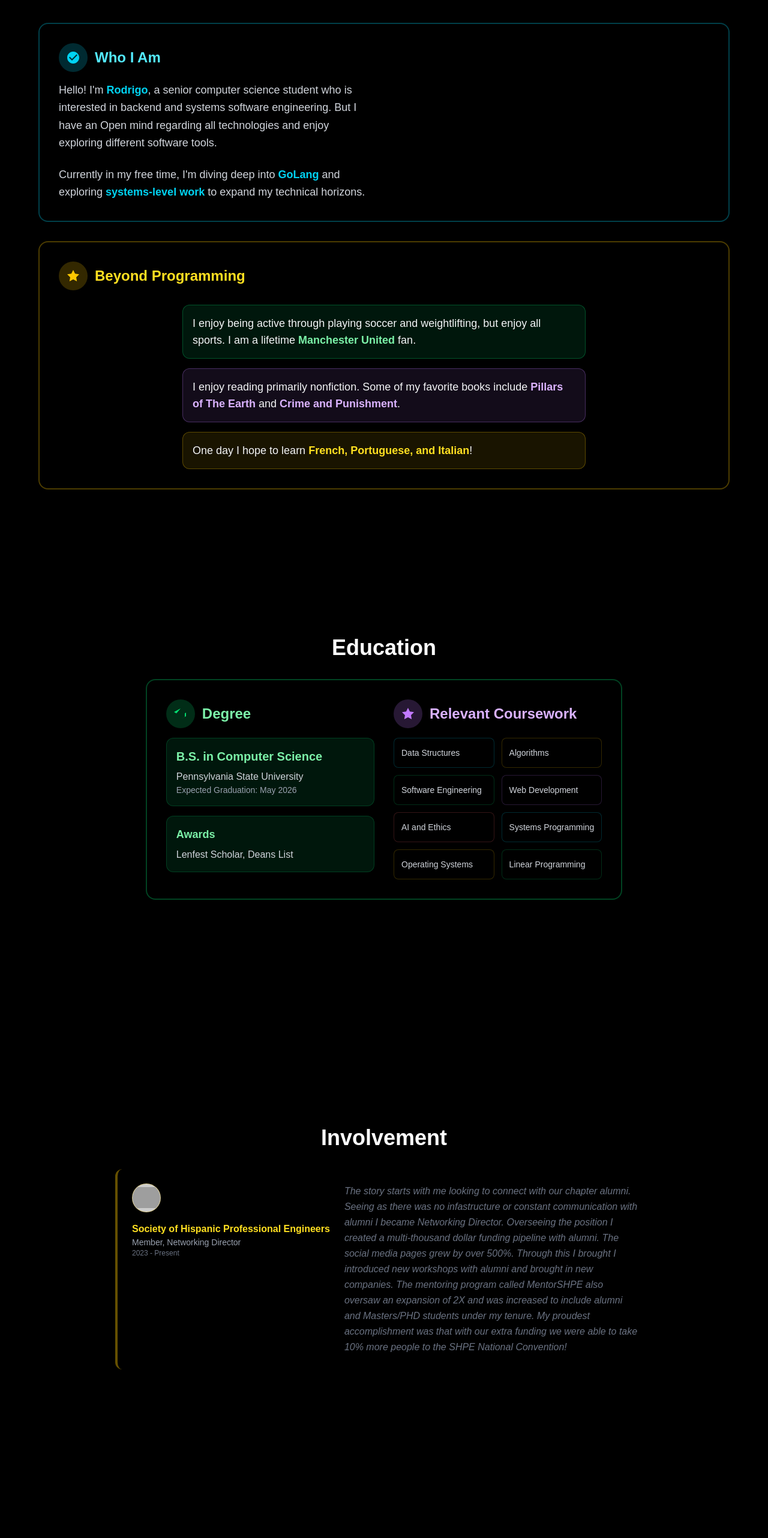
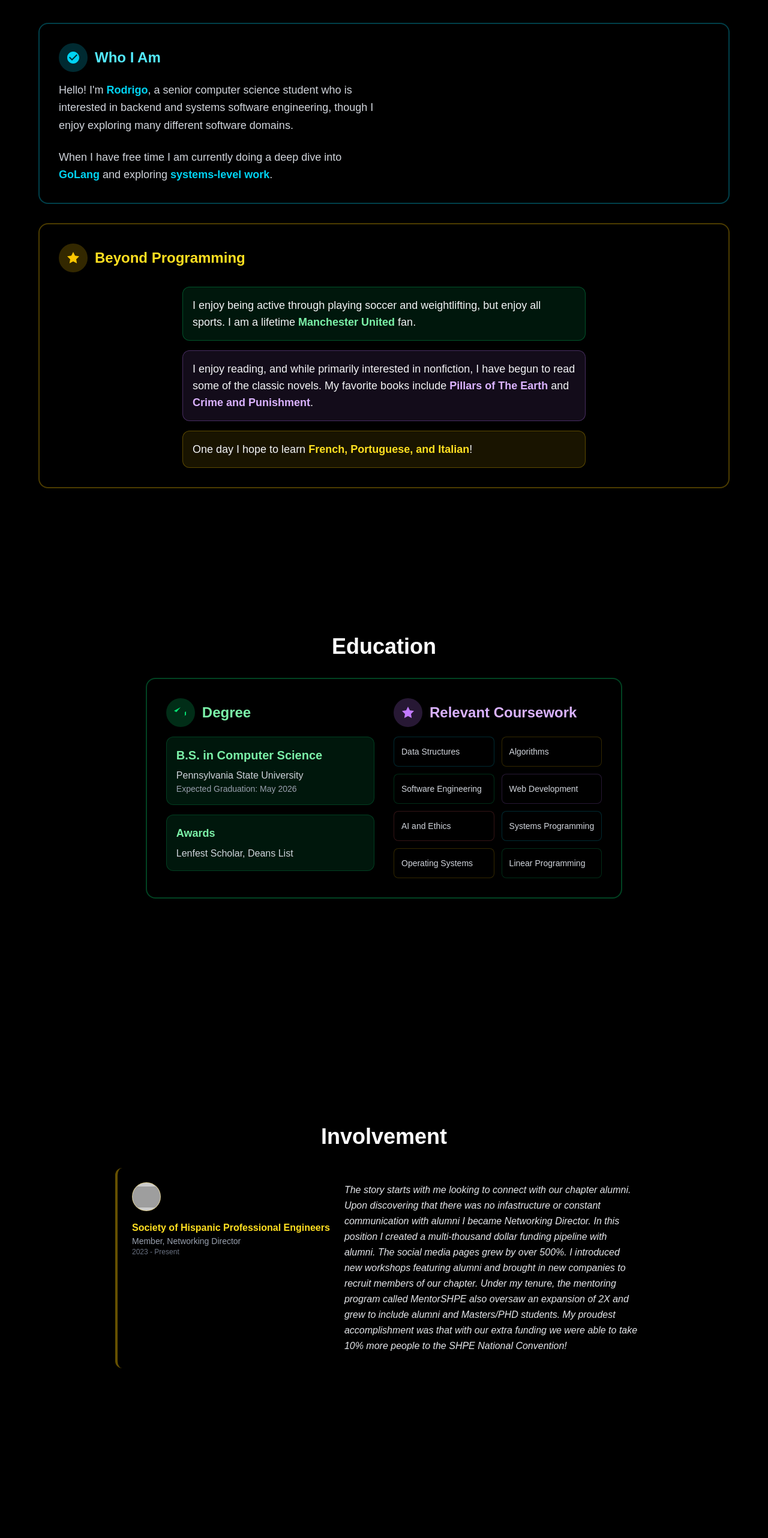
Before and after one commit to rgarcia2304/personal-portfolio, a Next.js app: page / in a window 1280 px wide. Shown: the part 962-3526 px from the top of the page at 60% size. Built offline with nearby package versions, Linux system fonts and the light colour scheme; grey boxes are pictures that could not be loaded.

Commit message:
GRAMMAR-UPDATE

```diff
--- a/src/app/page.tsx
+++ b/src/app/page.tsx
@@ -139,10 +139,10 @@ const groupedProjects = [
         technologies: ["C", "Linux", "Networking", "LRU Cache"],
       },
       {
-        title: "C CLI Utility Suite",
-        date: "May 2024 - June 2024",
+        title: "Mini Shell",
+        date: "March 2025 - April 2025",
         description:
-          "Developed a suite of command-line utilities in C for Linux, including file manipulation, process management, and custom scripting tools. Focused on robust error handling, efficient memory usage, and user-friendly CLI design. Demonstrated proficiency in low-level systems programming and Unix tool conventions.",
+          "Emulated core UNIX shell behavior by developing a custom Bash-like environment supporting process creation, directory navigation, piping, I/O redirection, and conditional, sequential, and parallel command execution.",
         technologies: ["C", "Linux", "CLI", "Systems Programming"],
       },
       {
@@ -415,7 +415,7 @@ const experienceEntries = [
     logo: "https://assets.amazon.science/fb/1c/07d25693486eb3d6b49091864af7/amazonscience-squidink.svg",
     color: "orange", // Amazon orange
     description:
-      "One of seven students selected to go work in Metz, France in the Amazon SURE program with Amazon and Georgia tech. Developed sensor monitor supporting team of 4 engineers. Gained exposure to working with ROS2 and embedded system controls working with Husky UAV. Project prevented 1x week of downtime for engineers contributing to 20% more data being collected ",
+      "One of seven students selected to go work in Metz, France in the Amazon SURE program with Amazon and Georgia Tech. Developed sensor monitor supporting team of 4 engineers. Gained exposure to working with ROS2 and embedded system controls working with Husky UAV. Project immediatley diagnosed system failures saving, allowing for 20% more experimentation per week",
   },
 ];
 
@@ -733,11 +733,11 @@ export default function Home() {
                   </div>
                   <p className="text-gray-300 text-lg leading-relaxed">
                     Hello! I&apos;m <span className="text-cyan-400 font-semibold">Rodrigo</span>, a senior computer science student
-                    who is interested in backend and systems software engineering. But I have an Open mind regarding all technologies and enjoy exploring different software tools.
+                    who is interested in backend and systems software engineering, though I enjoy exploring many different software domains.
                   </p>
                   <p className="text-gray-300 text-lg leading-relaxed">
-                    Currently in my free time, I&apos;m diving deep into <span className="text-cyan-400 font-semibold">GoLang</span> and
-                    exploring <span className="text-cyan-400 font-semibold">systems-level work</span> to expand my technical horizons.
+                    When I have free time I am currently doing a deep dive into <span className="text-cyan-400 font-semibold">GoLang</span> and
+                    exploring <span className="text-cyan-400 font-semibold">systems-level work</span>.
                   </p>
                 </div>
 
@@ -771,7 +771,7 @@ export default function Home() {
                     <span className="text-gray-100 text-lg font-medium">I enjoy being active through playing soccer and weightlifting, but enjoy all sports. I am a lifetime <span className='text-green-300 font-bold'>Manchester United</span> fan.</span>
                   </div>
                   <div className="bg-purple-400/10 border border-purple-400/30 rounded-xl p-4 shadow-md animate-fade-in" style={{ animationDelay: '100ms' }}>
-                    <span className="text-gray-100 text-lg font-medium">I enjoy reading primarily nonfiction. Some of my favorite books include <span className='text-purple-300 font-bold'>Pillars of The Earth</span> and <span className='text-purple-300 font-bold'>Crime and Punishment</span>.</span>
+                    <span className="text-gray-100 text-lg font-medium">I enjoy reading, and while primarily interested in nonfiction, I have begun to read some of the classic novels. My favorite books include <span className='text-purple-300 font-bold'>Pillars of The Earth</span> and <span className='text-purple-300 font-bold'>Crime and Punishment</span>.</span>
                   </div>
                   <div className="bg-yellow-400/10 border border-yellow-400/30 rounded-xl p-4 shadow-md animate-fade-in" style={{ animationDelay: '200ms' }}>
                     <span className="text-gray-100 text-lg font-medium">One day I hope to learn <span className='text-yellow-300 font-bold'>French, Portuguese, and Italian</span>!</span>
@@ -870,7 +870,7 @@ export default function Home() {
                 </div>
                 {/* Right: Description */}
                 <div className="flex-1 text-gray-200 text-base leading-relaxed">
-                  {inv.description || <span className="italic text-gray-500">The story starts with me looking to connect with our chapter alumni. Seeing as there was no infastructure or constant communication with alumni I became Networking Director. Overseeing the position I created a multi-thousand dollar funding pipeline with alumni. The social media pages grew by over 500%. Through this I brought I introduced new workshops with alumni and brought in new companies. The mentoring program called MentorSHPE also oversaw an expansion of 2X and was increased to include alumni and Masters/PHD students under my tenure. My proudest accomplishment was that with our extra funding we were able to take 10% more people to the SHPE National Convention!</span>}
+                  {inv.description || <span className="italic text-white-500">The story starts with me looking to connect with our chapter alumni. Upon discovering that there was no infastructure or constant communication with alumni I became Networking Director. In this position I created a multi-thousand dollar funding pipeline with alumni. The social media pages grew by over 500%. I introduced new workshops featuring alumni and brought in new companies to recruit members of our chapter. Under my tenure, the mentoring program called MentorSHPE also oversaw an expansion of 2X and grew to include alumni and Masters/PHD students. My proudest accomplishment was that with our extra funding we were able to take 10% more people to the SHPE National Convention!</span>}
                 </div>
               </div>
             ))}
```
